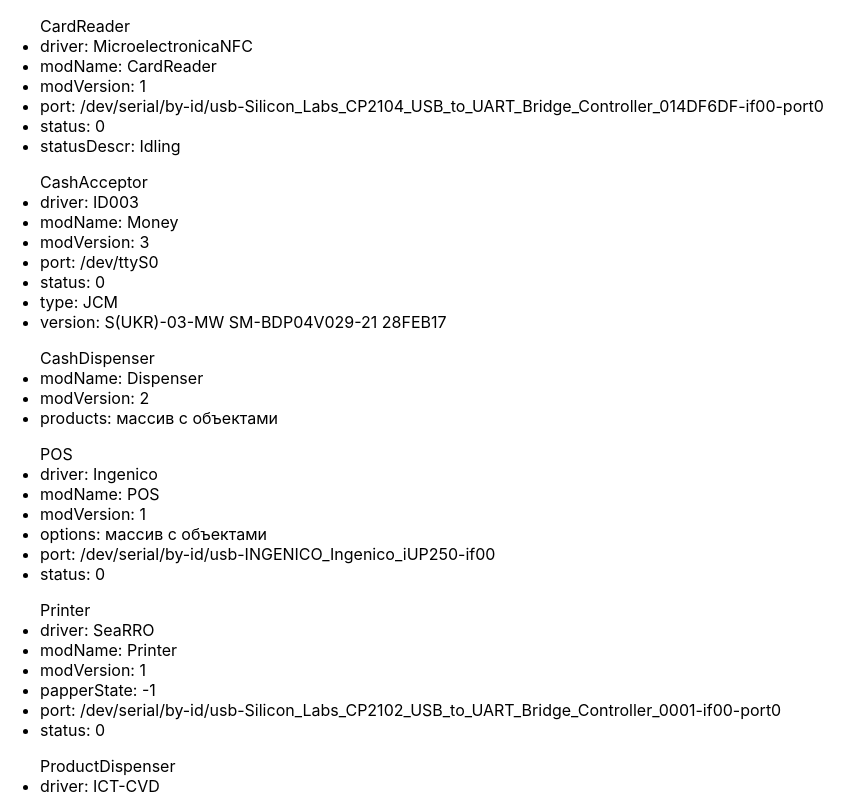
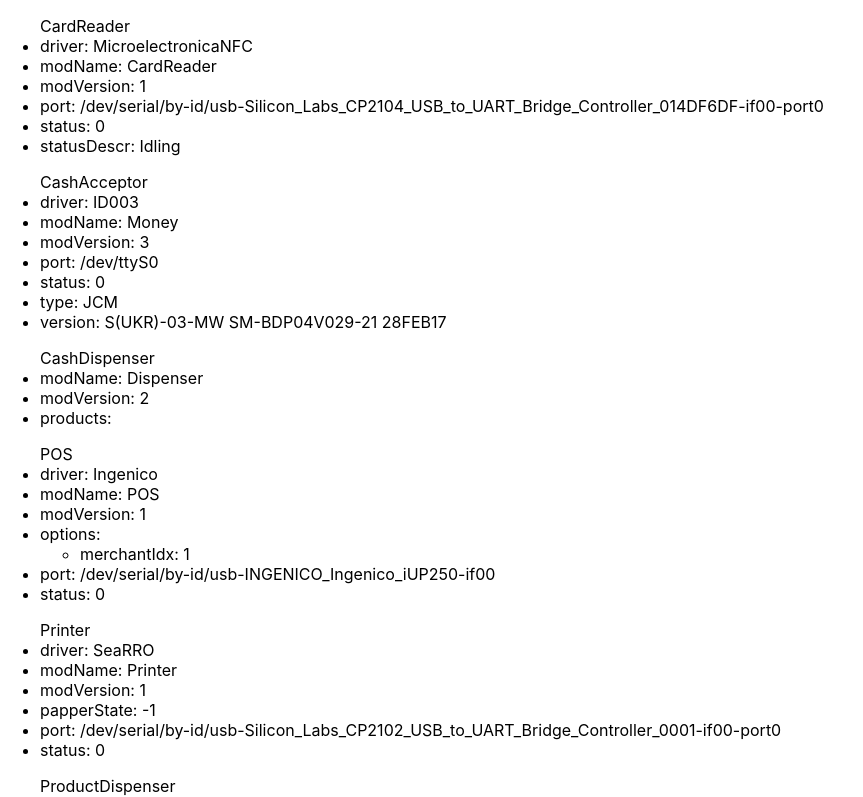
Before and after one commit to sxidsvit/react-bunking, a React (Create React App) app: page / in a window 1280 px wide. Shown: the top 797 px of the page, without its empty margins (0-863 px from the left). Built offline with nearby package versions, Linux system fonts and the light colour scheme.

Commit message:
no items duplicates

```diff
--- a/src/App.js
+++ b/src/App.js
@@ -42,15 +42,16 @@
 
       const currentDevice = deviceTree[name][objNum]
 
-      let currentUlList = (<ul key={name}>
-        {name}
-        <Items currentDevice={currentDevice} />
-      </ul>)
-      list.push(currentUlList)
+      if (Object.keys(currentDevice).length !== 0) {
+        let currentUlList = (<ul key={name}>
+          {name}
+          <Items currentItems={currentDevice} />
+        </ul>)
+        list.push(currentUlList)
+      }
     }
     return list
   })
-  console.log('list: ', list);
 
   return (
     <>
--- a/src/components/Items.js
+++ b/src/components/Items.js
@@ -1,21 +1,22 @@
 import React from 'react';
+import ulList from '../helpers'
 
-const Items = ({ currentDevice }) => {
+const Items = ({ currentItems }) => {
 
-  const keys = Object.keys(currentDevice)
-  const currentDeviceList = keys.map(key => {
+  const keys = Object.keys(currentItems)
+  const currentItemsList = keys.map(key => {
     return (<li key={key}>
       {key}: {
-        Array.isArray(currentDevice[key])
-          ? 'массив с объектами'
-          : currentDevice[key]
+        Array.isArray(currentItems[key])
+          ? ulList(currentItems[key], key)
+          : currentItems[key]
       }
     </li>)
   })
 
   return (
     <>
-      {currentDeviceList}
+      {currentItemsList}
     </>
   )
 }
--- /dev/null
+++ b/src/helpers.js
@@ -0,0 +1,22 @@
+import React from 'react'
+import Items from './components/Items'
+
+const ulList = (arrayWithObjects, listName) => {
+  let currentUlList = ''
+
+  const numberObjectsInArray = arrayWithObjects.length
+  for (let objNum = 0; objNum < numberObjectsInArray; objNum++) {
+
+    const currentObject = arrayWithObjects[objNum]
+
+    if (Object.keys(currentObject).length !== 0) {
+      currentUlList = (
+        <ul key={listName}>
+          <Items currentItems={currentObject} />
+        </ul>)
+    }
+  }
+  return currentUlList
+}
+
+export default ulList
```
Also changed, not shown: test.html (added, +35 -0 lines), 1 other file (tests, documents, lock files or other folders).
